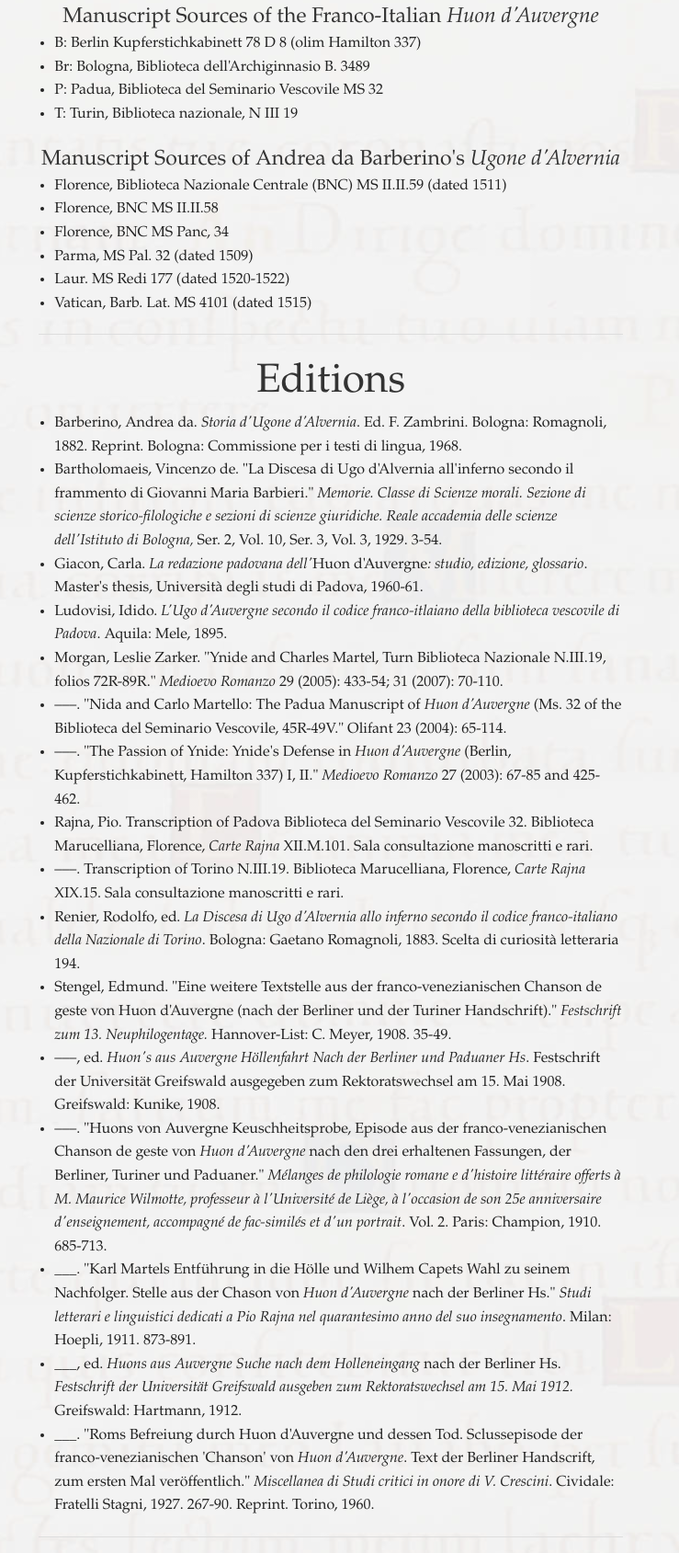
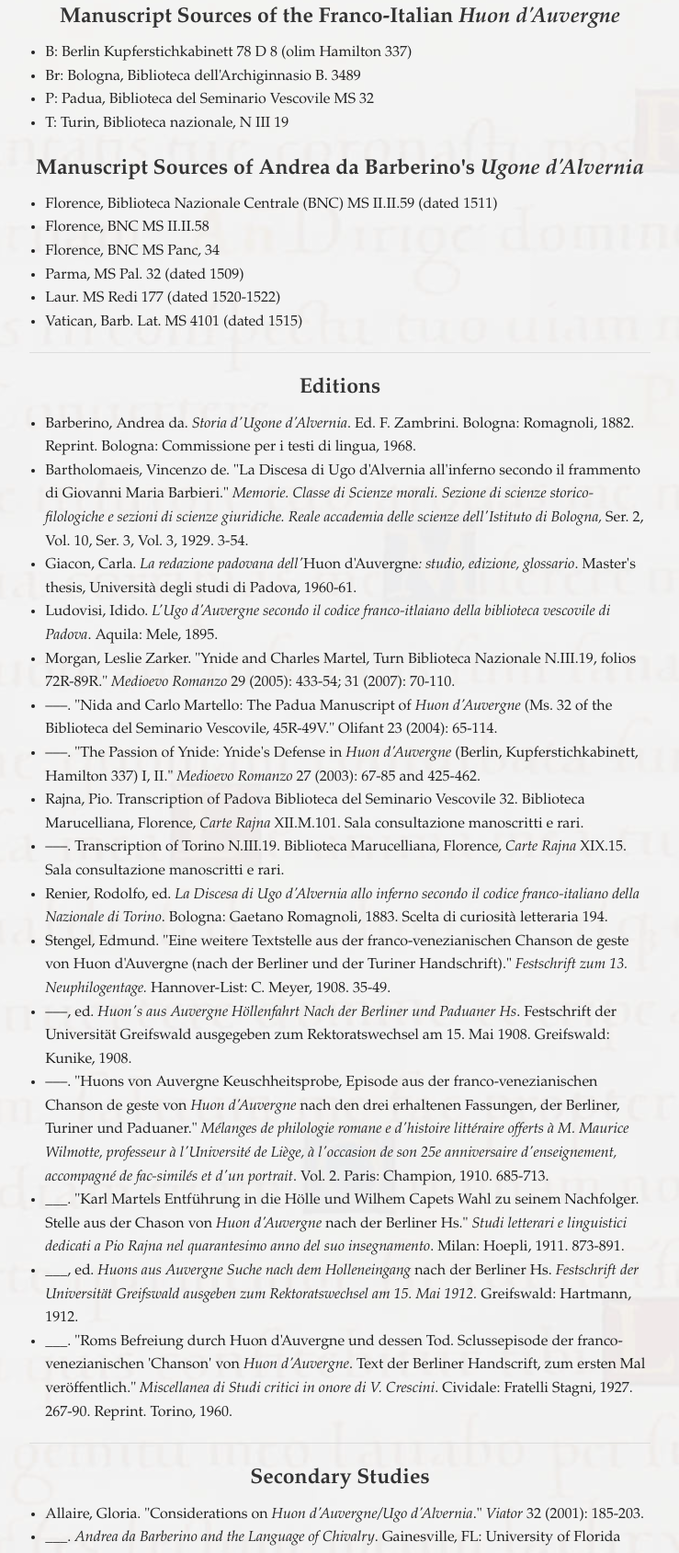
Before and after one commit to wludh/huondauvergne, a PHP site: page /bibliography.html in a window 1280 px wide. Shown: the part 225-1914 px from the top of the page at 92% size, without its empty margins (280-1019 px from the left). Run offline with PHP 8.4, Linux system fonts and the light colour scheme.

Commit message:
more fixes

```diff
--- a/bibliography.html
+++ b/bibliography.html
@@ -50,8 +50,8 @@
       </div>
     </header>
     <section class="row">
-            <div class="large-8 large-offset-2 columns">
-      <h4>Manuscript Sources of the Franco-Italian <em>Huon d'Auvergne</em></h4>
+    <div class="large-8 large-offset-2 columns">
+      <h4 id="sub-header">Manuscript Sources of the Franco-Italian <em>Huon d'Auvergne</em></h4>
         <ul>
           <li>B: Berlin Kupferstichkabinett 78 D 8 (olim Hamilton 337)</li>
           <li>Br: Bologna, Biblioteca dell'Archiginnasio B. 3489</li>
@@ -59,7 +59,7 @@
           <li>T: Turin, Biblioteca nazionale, N III 19</li>
         </ul>
 
-      <h4>Manuscript Sources of Andrea da Barberino's <em>Ugone d'Alvernia</em></h4>
+      <h4 id="sub-header">Manuscript Sources of Andrea da Barberino's <em>Ugone d'Alvernia</em></h4>
         <ul>
           <li>Florence, Biblioteca Nazionale Centrale (BNC) MS II.II.59 (dated 1511)</li>
           <li>Florence, BNC MS II.II.58</li>
@@ -72,7 +72,7 @@
         <hr>
 
         <div class="large-12 columns text-center">
-          <h1>Editions </h1>
+          <h4 id="sub-header">Editions </h4>
         </div>
         <ul>
         <li>Barberino, Andrea da. <em>Storia d'Ugone d'Alvernia</em>. Ed. F. Zambrini. Bologna: Romagnoli, 1882. Reprint. Bologna: Commissione per i testi di lingua, 1968.</li>
@@ -109,7 +109,7 @@
 
         <hr>
         <div class="large-12 columns text-center">
-          <h1>Secondary Studies</h1>
+          <h4 id="sub-header">Secondary Studies</h4>
         </div>
 
         <ul><li>Allaire, Gloria. "Considerations on <em>Huon d'Auvergne/Ugo d'Alvernia</em>." <em>Viator</em> 32 (2001): 185-203.
--- a/css/app.css
+++ b/css/app.css
@@ -18,6 +18,14 @@ body{
   max-width: 100%;
   overflow-x:hidden;
 
+}
+
+.large-offset-2 {
+  margin-left: 15.66667% !important;
+}
+
+.large-8 {
+  width: 70.66667%;
 }
 
 section div ul li {
@@ -403,6 +411,10 @@ font-family: Palatino, 'Palatino Linotype', 'Palatino LT STD', 'Book Antiqua', G
   width:40%;
   text-align:center; margin: 0 auto;
 }
+/*
+hr{
+  width:50%;
+}*/
 
 #comparison-hr{
   width:66.7%;
```
Also changed, not shown: 1 other file.
